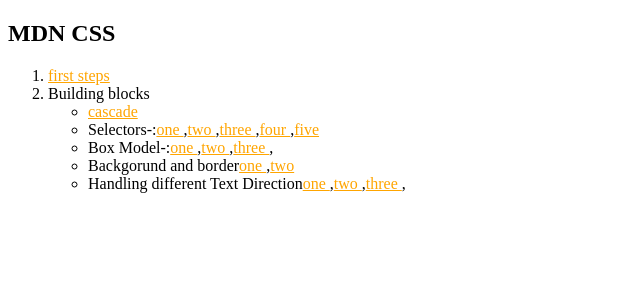
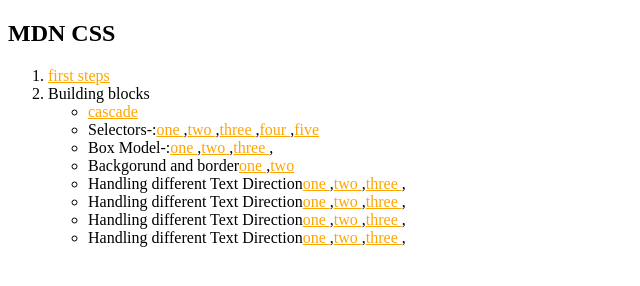
Before and after one commit to pratikdevdas/learning-css, a website: page index.html in a window 1280 px wide. Shown: the whole page, without its empty margins (0-640 px from the left). Drawn offline with Linux system fonts and the light colour scheme.

Commit message:
handling text direction complete

```diff
--- a/index.html
+++ b/index.html
@@ -19,7 +19,10 @@
           <li>Selectors-:<a href="2.2 selectors/index1.html">one </a>,<a href="2.2 selectors/index2.html">two </a>,<a href="2.2 selectors/index3.html">three </a>,<a href="2.2 selectors/index4.html">four </a>,<a href="2.2 selectors/index5.html">five </a></li>
           <li>Box Model-:<a href="2.3 box model/index3.html">one </a>,<a href="2.3 box model/index4.html">two </a>,<a href="2.3 box model/index5.html">three </a>,</li>
           <li>Backgorund and border<a href="2.4 background and borders/index1.html">one </a>,<a href="2.4 background and borders/index2.html">two </a></li>
-          <li>Handling different Text Direction<a href="3 box model/index3.html">one </a>,<a href="3 box model/index4.html">two </a>,<a href="3 box model/index5.html">three </a>,</li>
+          <li>Handling different Text Direction<a href="2.5 handling text direction/index1.html">one </a>,<a href="2.5 handling text direction/index2.html">two </a>,<a href="2.5 handling text direction/index3.html">three </a>,</li>
+          <li>Handling different Text Direction<a href="2.5 handling text direction/index1.html">one </a>,<a href="2.5 handling text direction/index2.html">two </a>,<a href="2.5 handling text direction/index3.html">three </a>,</li>
+          <li>Handling different Text Direction<a href="2.5 handling text direction/index1.html">one </a>,<a href="2.5 handling text direction/index2.html">two </a>,<a href="2.5 handling text direction/index3.html">three </a>,</li>
+          <li>Handling different Text Direction<a href="2.5 handling text direction/index1.html">one </a>,<a href="2.5 handling text direction/index2.html">two </a>,<a href="2.5 handling text direction/index3.html">three </a>,</li>
 
         </ul>
       </li>
```
Also changed, not shown: 2.5 handling text direction/index3.html (added, +13 -0 lines).
